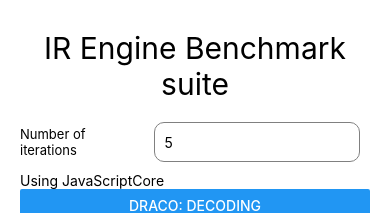
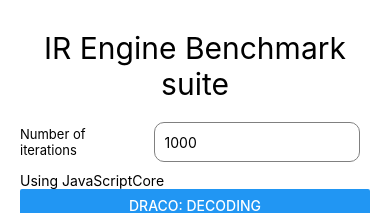
Before and after one commit to callstack/ir-engine-libraries-benchmark, a React Native app: screen / in a window 390 px wide. Shown: the top 213 px of the page. Built offline with nearby package versions, Linux system fonts and the light colour scheme.

Commit message:
Increase default benchmark iterations (#5)
* Update iterations parameter for KTX2 encoding

* Bump Basis transcoding time

* Update comment

* Set to 100 for transcoding

```diff
--- a/src/App.tsx
+++ b/src/App.tsx
@@ -1,21 +1,25 @@
-import React, { useMemo } from 'react';
+import React, {useMemo} from 'react';
+import {ScrollView, StyleSheet, Text, TextInput, View} from 'react-native';
 import {
-  ScrollView,
-  StyleSheet,
-  Text,
-  TextInput,
-  View,
-} from 'react-native';
-import { BenchmarkHarness, BenchmarkDescriptor } from './react-native-benchmarking-library';
-import { advancedDracoBenchmark, simpleDracoBenchmark } from './benchmarks/draco';
-import { basisTranscoding, encoding } from './benchmarks/basis';
+  BenchmarkHarness,
+  BenchmarkDescriptor,
+} from './react-native-benchmarking-library';
+import {advancedDracoBenchmark, simpleDracoBenchmark} from './benchmarks/draco';
+import {basisTranscoding, encoding} from './benchmarks/basis';
 
+const DEFAULT_N_ITERATIONS = 1000;
+
+// These benchmarks take longer to run per iteration. Total benchmark time should be no longer than 1 minute.
+const MAX_BASIS_ENCODING_ITERATIONS = 5;
+const MAX_BASIS_TRANSCODING_ITERATIONS = 100;
 
 function App(): React.JSX.Element {
-  const [numIterations, setNumIterations] = React.useState<string>(String(5));
+  const [numIterations, setNumIterations] = React.useState<string>(
+    String(DEFAULT_N_ITERATIONS),
+  );
   const BENCHMARK_MATRIX: BenchmarkDescriptor[] = useMemo(() => {
     const iterations = parseInt(numIterations, 10);
-    return ([
+    return [
       {
         title: 'Draco: Decoding',
         benchmarkType: 'headless',
@@ -29,23 +33,26 @@ function App(): React.JSX.Element {
       {
         title: 'Basis: File Encoding To KTX2',
         benchmarkType: 'headless',
-        benchmarkFn: encoding(iterations),
+        benchmarkFn: encoding(
+          Math.min(MAX_BASIS_ENCODING_ITERATIONS, iterations),
+        ),
       },
       {
         title: 'Basis: File Transcoding From .basis',
         benchmarkType: 'headless',
-        benchmarkFn: basisTranscoding(iterations),
+        benchmarkFn: basisTranscoding(
+          Math.min(MAX_BASIS_TRANSCODING_ITERATIONS, iterations),
+        ),
       },
-    ]);
+    ];
   }, [numIterations]);
 
   return (
     <ScrollView
       contentInsetAdjustmentBehavior="automatic"
-      style={styles.container}
-    >
+      style={styles.container}>
       <Text style={styles.title}>IR Engine Benchmark suite</Text>
-      <View style={{ flexDirection: 'row', alignItems: 'center'}}>
+      <View style={{flexDirection: 'row', alignItems: 'center'}}>
         <Text style={styles.text}>Number of iterations</Text>
         <TextInput
           style={styles.input}
```
Lines whose indentation alone changed are shown as unchanged.
